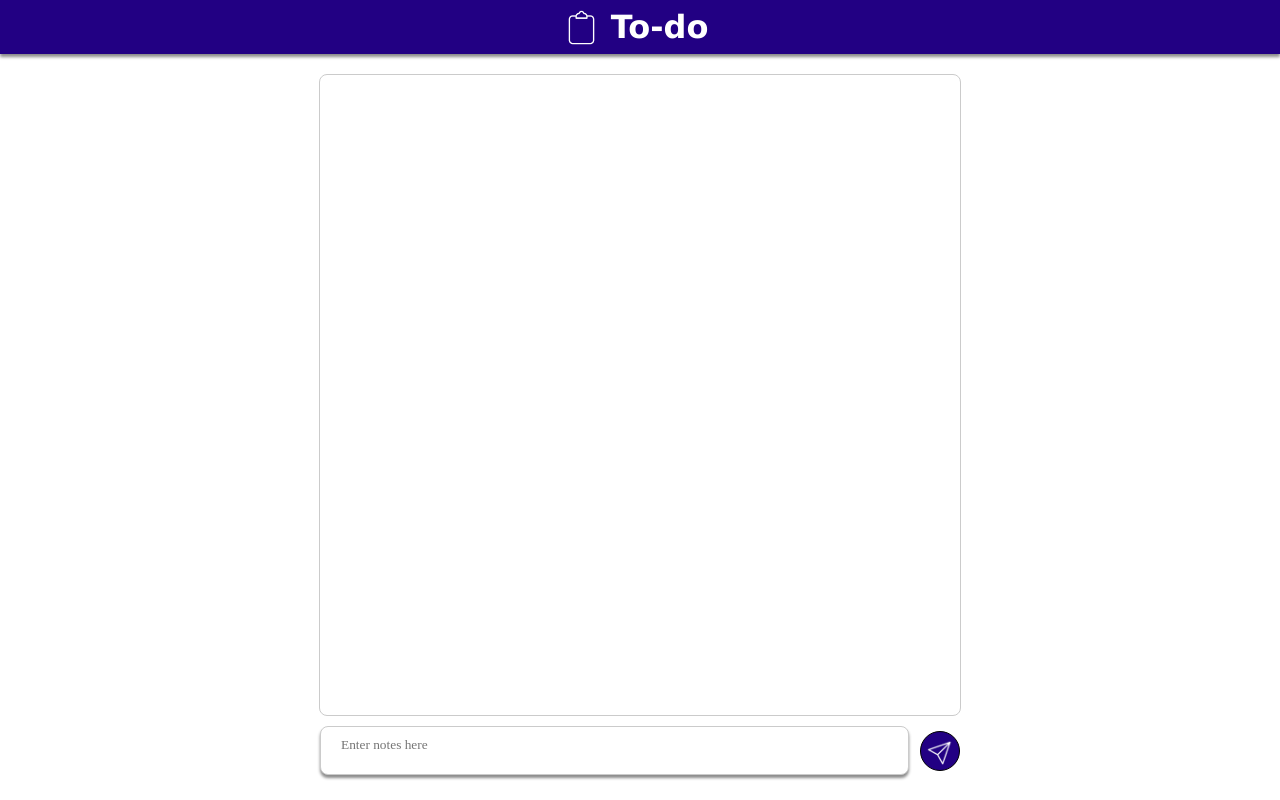
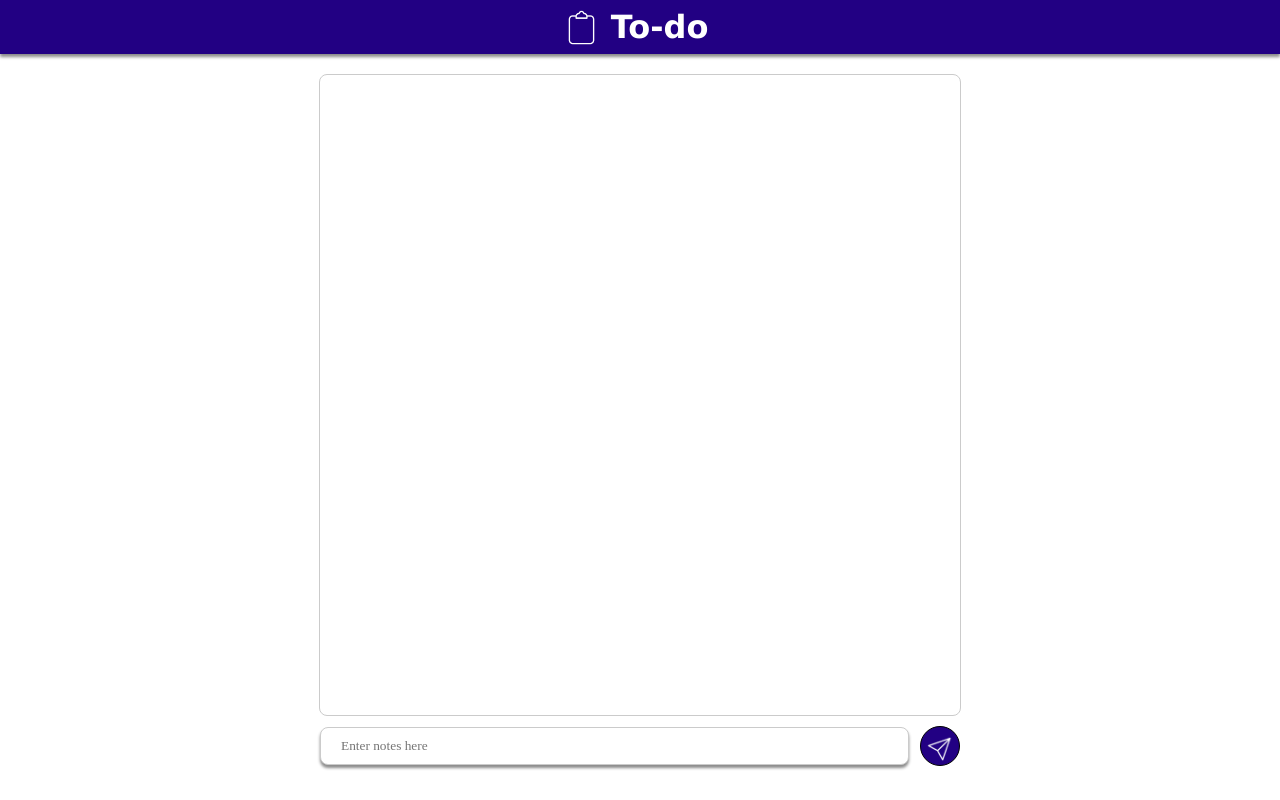
Before and after one commit to liyatheresa/To-do, a plain HTML site: page index.html in a window 1280 px wide. Drawn offline with Linux system fonts and the light colour scheme.

Commit message:
Minor changes in textbox

```diff
--- a/index.html
+++ b/index.html
@@ -21,7 +21,7 @@
             </ol>
         </div>
         <div class="input_area">
-            <textarea placeholder="Enter notes here" id="input_notes"></textarea>
+            <input type="text" placeholder="Enter notes here" id="input_notes"></textarea>
             <button onClick="list_additem();" class="submission" id="button"><img src="./images/icons8-send-64.png"></button>
         </div>
     </div>
--- a/style.css
+++ b/style.css
@@ -47,8 +47,7 @@ body{
     border: 1px solid #CBCBCB;
     border-radius: .5rem;
     flex-grow: 1;
-    padding: 10px 20px 5px 20px;
-    resize: none;
+    padding: 10px 20px 10px 20px;
     overflow: auto;
     font-family: inherit;
     outline: none;
```
